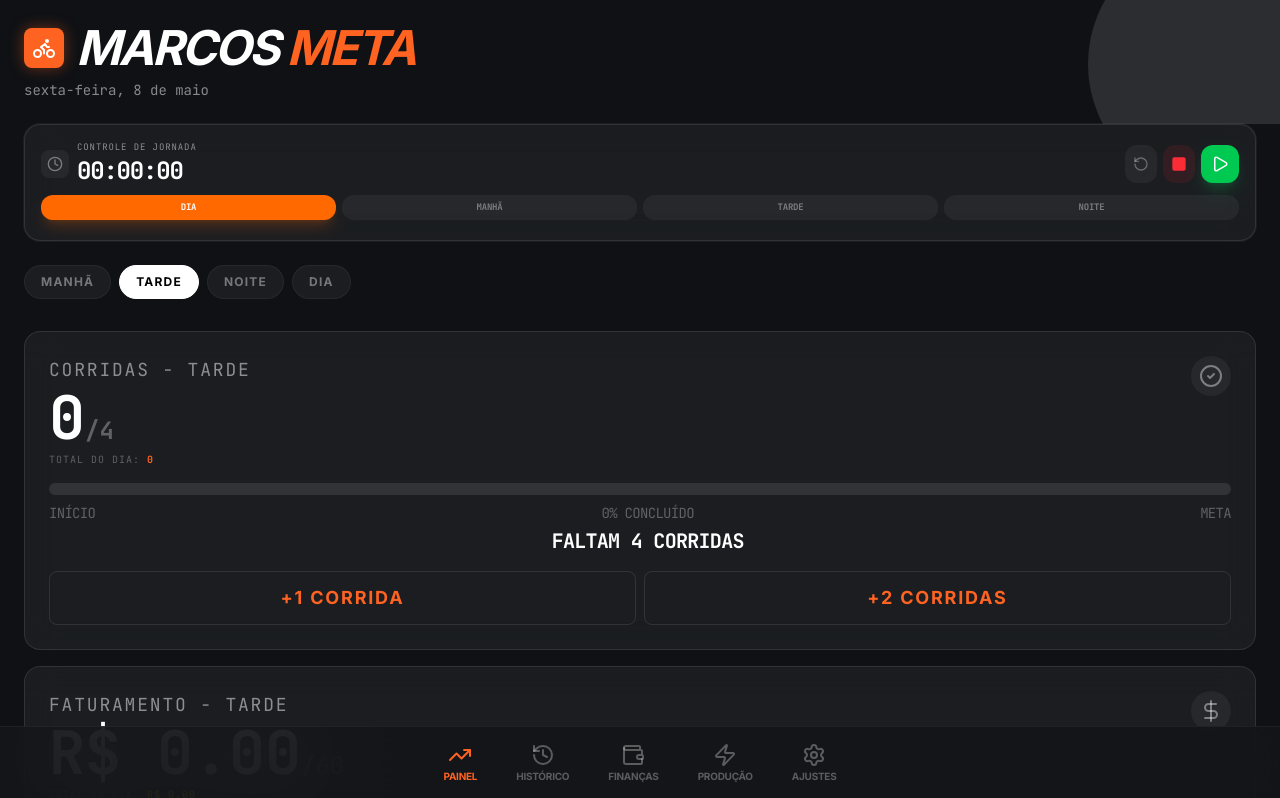
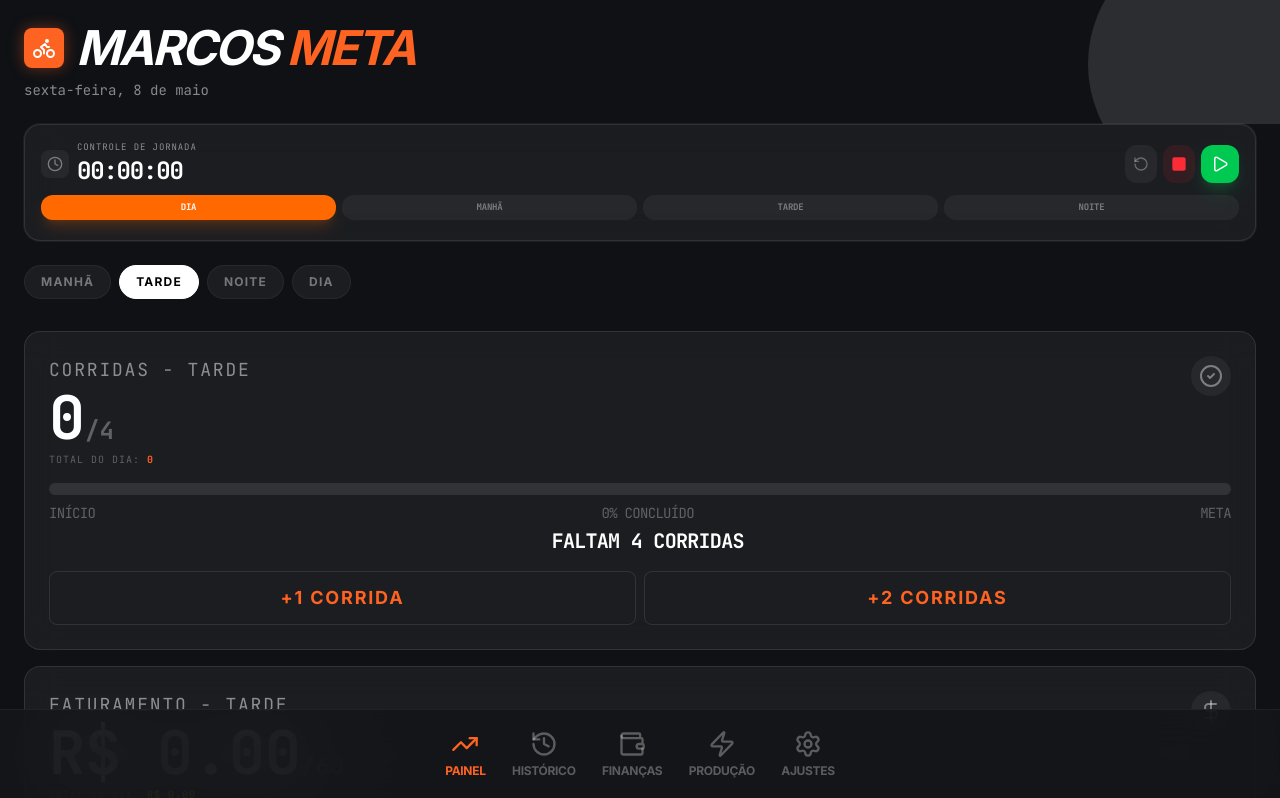
Before and after one commit to marcos150691/registrocorridas, a React (Vite) app: page / in a window 1280 px wide. Shown: the top 798 px of the page. Built offline with nearby package versions, Linux system fonts and the light colour scheme; grey boxes are pictures that could not be loaded.

Commit message:
feat: Improve navigation bar sizing and spacing
Increase icon size, text size, and padding within the navigation bar for better readability and touch target size. Adjust gap between icon and text to maintain visual hierarchy.

```diff
--- a/src/App.tsx
+++ b/src/App.tsx
@@ -2754,51 +2754,51 @@ export default function App() {
       </main>
 
       {/* Navigation Bar */}
-      <nav className={`fixed bottom-0 left-0 right-0 p-2 sm:p-4 ${isDark ? 'bg-asphalt/90' : 'bg-white/90'} backdrop-blur-2xl border-t ${isDark ? 'border-white/5' : 'border-black/5'} z-40`}>
-        <div className="max-w-md mx-auto flex justify-between sm:justify-around items-center px-2">
+      <nav className={`fixed bottom-0 left-0 right-0 p-3 sm:p-5 ${isDark ? 'bg-asphalt/90' : 'bg-white/90'} backdrop-blur-2xl border-t ${isDark ? 'border-white/5' : 'border-black/5'} z-40`}>
+        <div className="max-w-md mx-auto flex justify-between sm:justify-around items-center px-4">
           <button
             onClick={() => setActiveTab('dashboard')}
-            className={`flex flex-col items-center gap-0.5 transition-colors ${activeTab === 'dashboard' ? '' : subMutedTextColor}`}
+            className={`flex flex-col items-center gap-1 transition-colors ${activeTab === 'dashboard' ? '' : subMutedTextColor}`}
             style={activeTab === 'dashboard' ? getStyle(state.settings.theme.headerColor, true) : undefined}
           >
-            <TrendingUp size={24} />
-            <span className="text-[10px] font-bold uppercase tracking-tight">Painel</span>
+            <TrendingUp size={28} />
+            <span className="text-[12px] font-bold uppercase tracking-tight">Painel</span>
           </button>
 
           <button
             onClick={() => setActiveTab('history')}
-            className={`flex flex-col items-center gap-0.5 transition-colors ${activeTab === 'history' ? '' : subMutedTextColor}`}
+            className={`flex flex-col items-center gap-1 transition-colors ${activeTab === 'history' ? '' : subMutedTextColor}`}
             style={activeTab === 'history' ? getStyle(state.settings.theme.headerColor, true) : undefined}
           >
-            <History size={24} />
-            <span className="text-[10px] font-bold uppercase tracking-tight">Histórico</span>
+            <History size={28} />
+            <span className="text-[12px] font-bold uppercase tracking-tight">Histórico</span>
           </button>
 
           <button
             onClick={() => setActiveTab('finance')}
-            className={`flex flex-col items-center gap-0.5 transition-colors ${activeTab === 'finance' ? '' : subMutedTextColor}`}
+            className={`flex flex-col items-center gap-1 transition-colors ${activeTab === 'finance' ? '' : subMutedTextColor}`}
             style={activeTab === 'finance' ? getStyle(state.settings.theme.headerColor, true) : undefined}
           >
-            <Wallet size={24} />
-            <span className="text-[10px] font-bold uppercase tracking-tight">Finanças</span>
+            <Wallet size={28} />
+            <span className="text-[12px] font-bold uppercase tracking-tight">Finanças</span>
           </button>
 
           <button
             onClick={() => setActiveTab('productivity')}
-            className={`flex flex-col items-center gap-0.5 transition-colors ${activeTab === 'productivity' ? '' : subMutedTextColor}`}
+            className={`flex flex-col items-center gap-1 transition-colors ${activeTab === 'productivity' ? '' : subMutedTextColor}`}
             style={activeTab === 'productivity' ? getStyle(state.settings.theme.headerColor, true) : undefined}
           >
-            <Zap size={24} />
-            <span className="text-[10px] font-bold uppercase tracking-tight">Produção</span>
+            <Zap size={28} />
+            <span className="text-[12px] font-bold uppercase tracking-tight">Produção</span>
           </button>
 
           <button
             onClick={() => setActiveTab('settings')}
-            className={`flex flex-col items-center gap-0.5 transition-colors ${activeTab === 'settings' ? '' : subMutedTextColor}`}
+            className={`flex flex-col items-center gap-1 transition-colors ${activeTab === 'settings' ? '' : subMutedTextColor}`}
             style={activeTab === 'settings' ? getStyle(state.settings.theme.headerColor, true) : undefined}
           >
-            <Settings size={24} />
-            <span className="text-[10px] font-bold uppercase tracking-tight">Ajustes</span>
+            <Settings size={28} />
+            <span className="text-[12px] font-bold uppercase tracking-tight">Ajustes</span>
           </button>
         </div>
       </nav>
```
